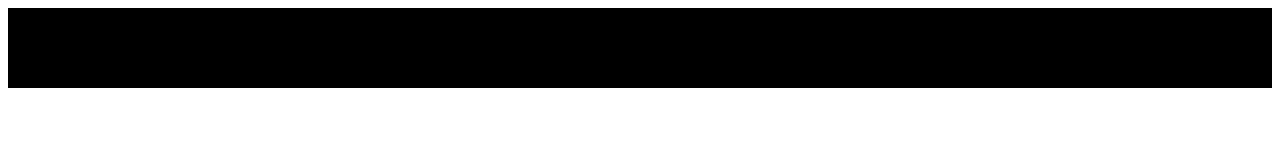
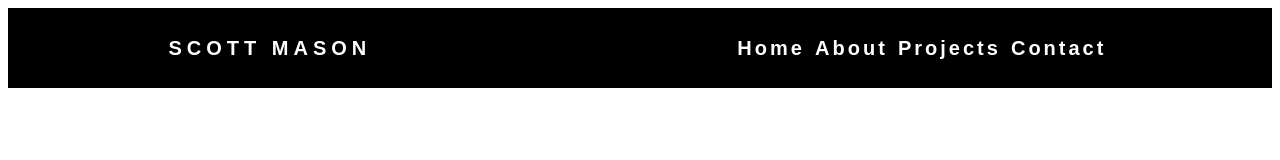
Before and after one commit to smason630/website, a plain HTML site: page index.html in a window 1280 px wide. Drawn offline with Linux system fonts and the light colour scheme.

Commit message:
Add files via upload

```diff
--- a/style.css
+++ b/style.css
@@ -10,7 +10,7 @@ body {
 .logo
 {
    font-family: sans-serif;
-  color: black;
+  color: white;
   text-transform: uppercase;
   letter-spacing: 5px;
   font-size: 20px;
@@ -23,7 +23,7 @@ nav {
   min-height: 10vh;
   background-color: #000000;
   font-family: sans-serif;
-  color: #FFFFFF;
+
 }
 .nav-links {
   display: flex;
@@ -37,7 +37,7 @@ nav {
 
 .nav-links a {
   font-family: sans-serif;
-  color: black;
+  color: white;
   text-decoration: none;
   letter-spacing: 3px;
   font-weight: bold;
```
